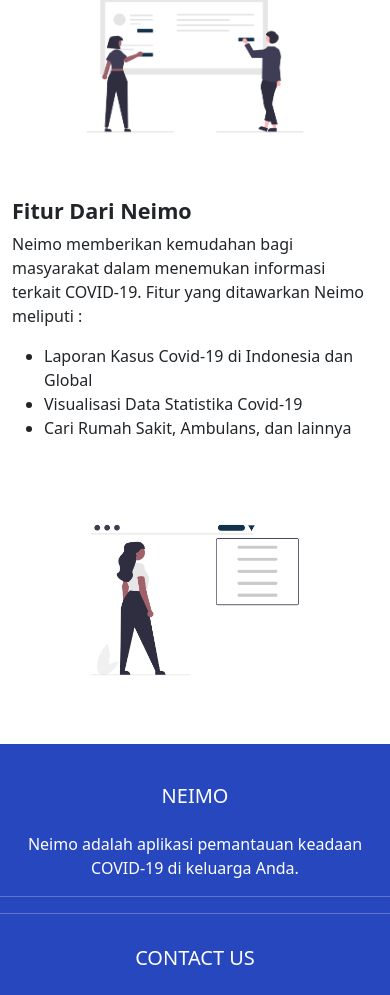
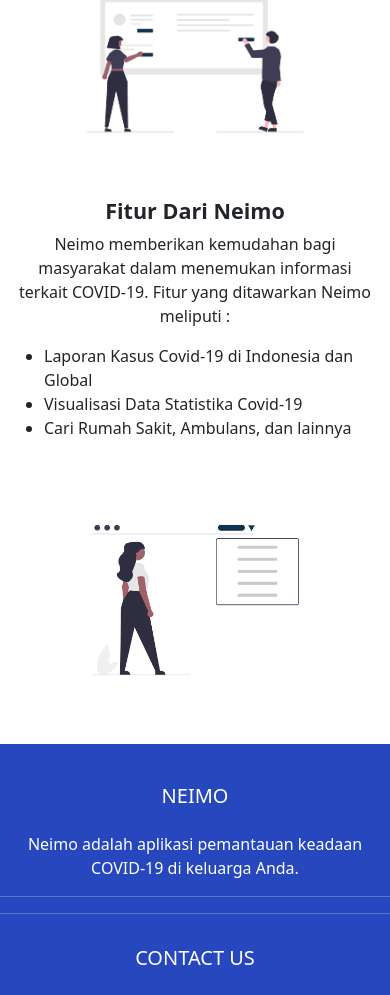
Before and after one commit to hafezdeldaffa/group-project-react, a React (Create React App) app: page / in a window 390 px wide. Shown: the part 3236-4231 px from the top of the page. Built offline with nearby package versions, Linux system fonts and the light colour scheme; no server answers.

Commit message:
update Responsive

```diff
--- a/src/components/Fitur.jsx
+++ b/src/components/Fitur.jsx
@@ -4,8 +4,8 @@
             <div className="row d-flex align-items-center">
                 <div className="col-12 col-lg-6">
                     <div className="">
-                        <h4 className="fw-bold"> Fitur Dari Neimo </h4>
-                        <p> Neimo memberikan kemudahan bagi masyarakat dalam
+                        <h4 className="fw-bold text-center text-sm-start"> Fitur Dari Neimo </h4>
+                        <p className="text-center text-sm-start"> Neimo memberikan kemudahan bagi masyarakat dalam
                             menemukan informasi terkait COVID-19. Fitur yang ditawarkan Neimo meliputi :
                         </p>
                         <ul>
```
